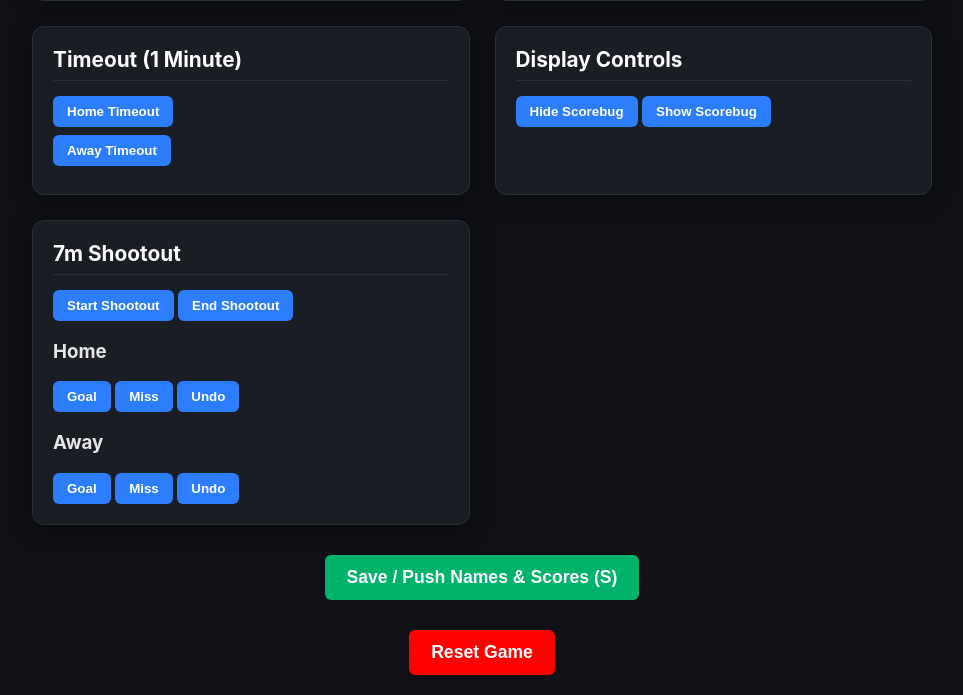
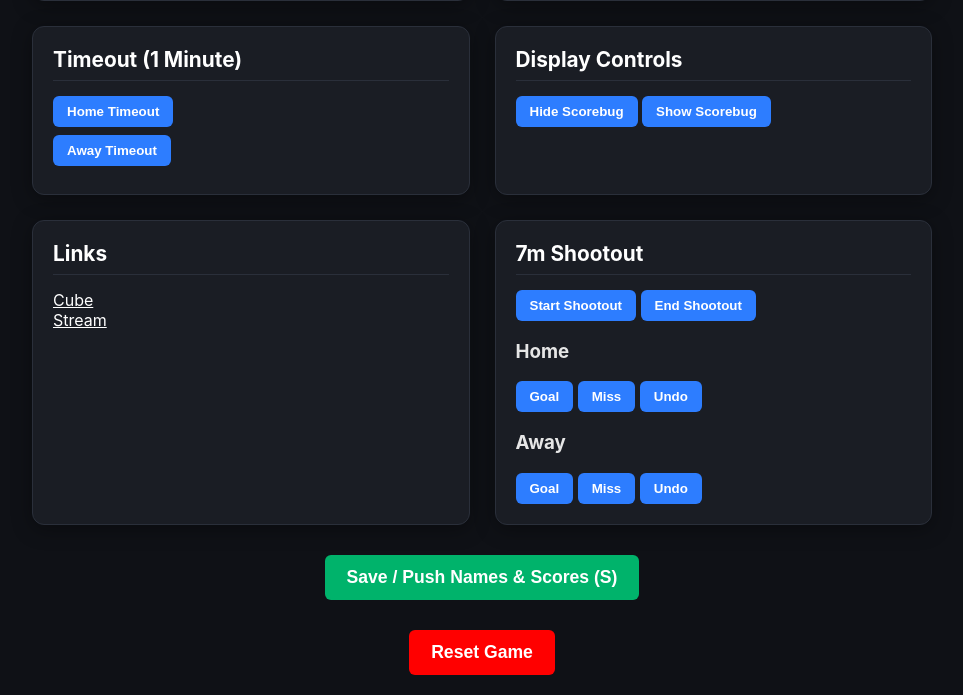
Before and after one commit to hasenbalg/handball_scorebug, a Flask app: template templates/control.html in a window 1280 px wide. Shown: the part 958-1653 px from the top of the page, without its empty margins (158-1121 px from the left). Run offline with Flask 3, Linux system fonts and the light colour scheme; the template is opened without the code that fills it, so the values that code supplies are empty.

Commit message:
add links

```diff
--- a/static/control.css
+++ b/static/control.css
@@ -220,3 +220,7 @@ td {
     width: 5rem;
     margin: 8px;
 }
+
+.links a, .links a:hover, .links a:visited{
+    color: white;
+}
--- a/templates/control.html
+++ b/templates/control.html
@@ -174,6 +174,12 @@
             <button onclick="sendUpdate({ hide_scorebug: false })">Show Scorebug</button>
         </div>
 
+        <div class="control-section links">
+            <h2>Links</h2>
+            <a href="/cube" target="_blank">Cube</a><br>
+            <a href="/display" target="_blank">Stream</a>
+        </div>
+
         <div class="control-section">
             <h2>7m Shootout</h2>
             <button onclick="sendUpdate({ shootout_start: true })">Start Shootout</button>
```
